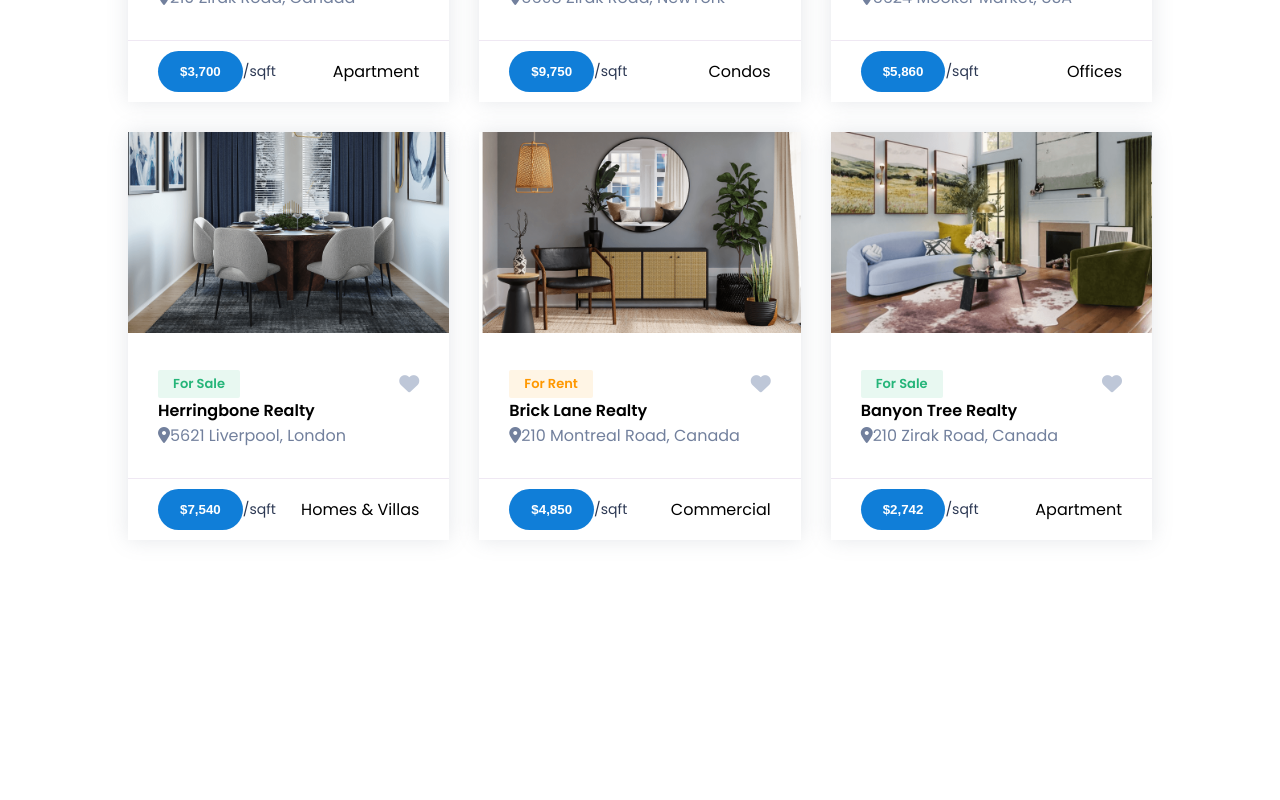
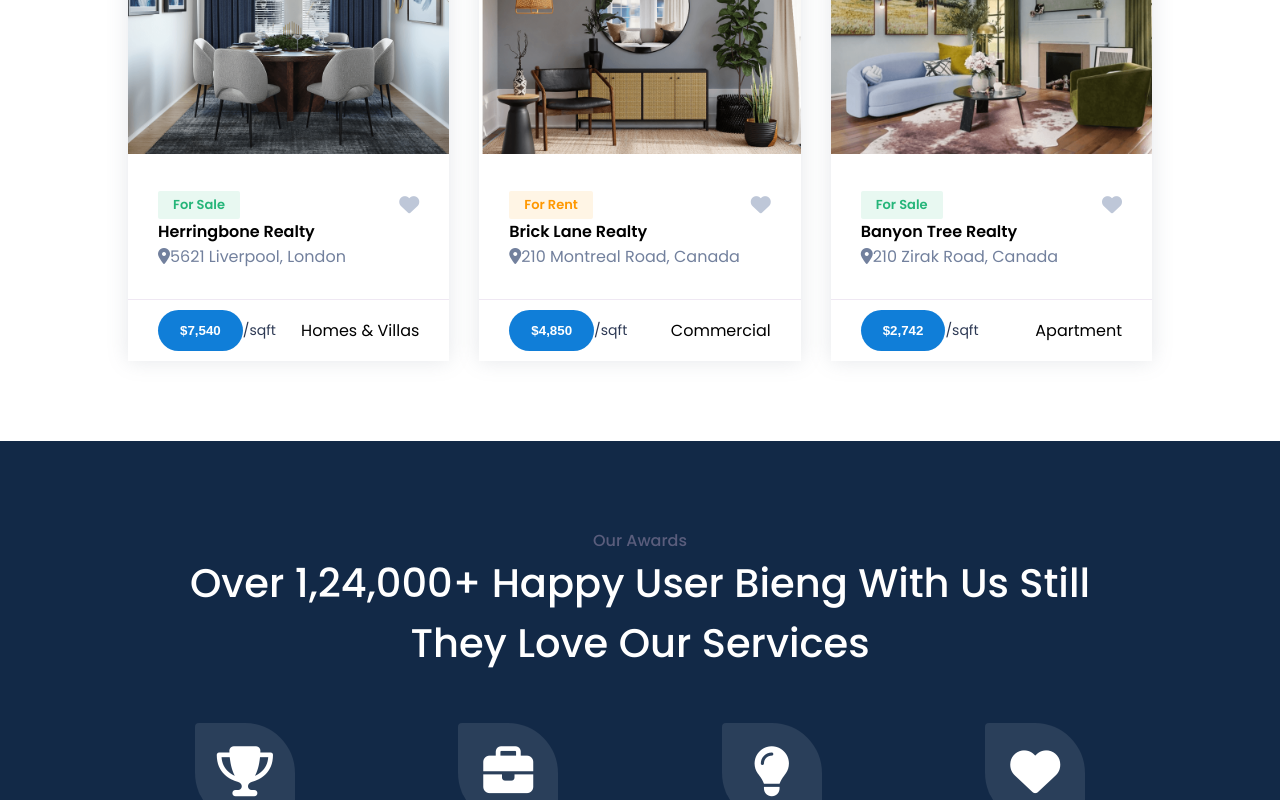
Before and after one commit to s-kvng/Real-Estate, a React (Create React App) app: page / in a window 1280 px wide. Shown: the part 2000-2800 px from the top of the page. Before the commit the page ends 2620 px from the top, so only its background shows below. Built offline with nearby package versions, Linux system fonts and the light colour scheme.

Commit message:
Add Award section

```diff
--- a/src/App.css
+++ b/src/App.css
@@ -54,7 +54,7 @@
 .heading{
   text-align: center;
   color: #fff;
-  width: 60%;
+  width: 90%;
   margin: auto;
 
 }
@@ -63,7 +63,6 @@
   font-weight: 600;
   text-transform: capitalize;
   font-size: 60px;
-
 }
 
 .heading p {
@@ -128,3 +127,11 @@
 .btn2{
   border-radius: 50px;
 }
+
+
+.grid4{
+
+  display: grid;
+  grid-template-columns: repeat(4 , 1fr);
+  grid-gap: 30px;
+}
--- a/src/components/home/Home.jsx
+++ b/src/components/home/Home.jsx
@@ -2,6 +2,7 @@
 import Hero from './Hero/Hero';
 import Featured from '../featured/Featured';
 import Recent from './recent/Recent';
+import Award from './awards/Award';
 
 const Home = () => {
   return (
@@ -9,6 +10,7 @@
         <Hero />
         <Featured />
         <Recent />
+        <Award />
     </>
   )
 }
--- /dev/null
+++ b/src/components/home/awards/Award.css
@@ -0,0 +1,60 @@
+.awards {
+    background-color: #122947;
+    color : #fff;
+    text-align: center;
+}
+
+.awards .heading{
+    display: flex;
+    flex-direction: column-reverse;
+}
+
+.awards .heading p{
+    color: #5a5d7c;
+}
+
+.awards .heading h1{
+    color: #fff;
+    font-size: 40px;
+    font-weight: 500;
+}
+
+
+.awards .icon{
+    width: 100px;
+    background-color: rgba(255, 255, 255, 0.1);
+    line-height: 100px;
+    margin: auto;
+    margin-top: 50px;
+    border-radius: 4% 50% ;
+    font-size: 50px;
+    color: #fff;
+}
+
+.awards h1{
+    font-size: 50px;
+}
+
+.awards p{
+    color: grey;
+}
+
+
+@media screen and (max-width : 425px){
+
+    .grid4{
+
+        display: grid;
+        grid-template-columns: repeat(1 , 1fr);
+        grid-gap: 30px;
+    }
+}
+
+@media screen and (max-width: 768px){
+
+    .grid4{
+        display: grid;
+        grid-template-columns: repeat(2, 1fr);
+        grid-gap: 30px;
+    }
+}
--- /dev/null
+++ b/src/components/home/awards/Award.jsx
@@ -0,0 +1,34 @@
+import React from 'react';
+import Heading from '../../common/Heading';
+import { awards } from '../../data/Data';
+import './Award.css';
+
+const Award = () => {
+
+  return (
+    <>
+        <section className="awards padding" >
+            <div className="container">
+                <Heading
+                title="Over 1,24,000+ Happy User Bieng With Us Still They Love Our Services"
+                        subtitle="Our Awards"/>
+
+                <div className='content grid4'>
+                    {awards.map((val , index)=>(
+                        <div className='box' key={index}>
+                            <div className="icon">
+                                <span>{val.icon}</span>
+                            </div>
+                            <h1>{val.num}</h1>
+                            <p>{val.name}</p>
+                        </div>
+                    ))}
+                </div>
+
+            </div>
+        </section>
+    </>
+  )
+}
+
+export default Award
--- a/src/components/home/recent/Recent.css
+++ b/src/components/home/recent/Recent.css
@@ -51,12 +51,13 @@
       }
 }
 
-@media (min-width: 425px) and (max-width: 725px) {
+@media screen and (max-width: 768px) {
     .grid3 {
 
         display: grid;
         grid-template-columns: repeat(2 , 1fr);
         grid-gap: 30px;
+
       }
 
       .recent h1{
```
